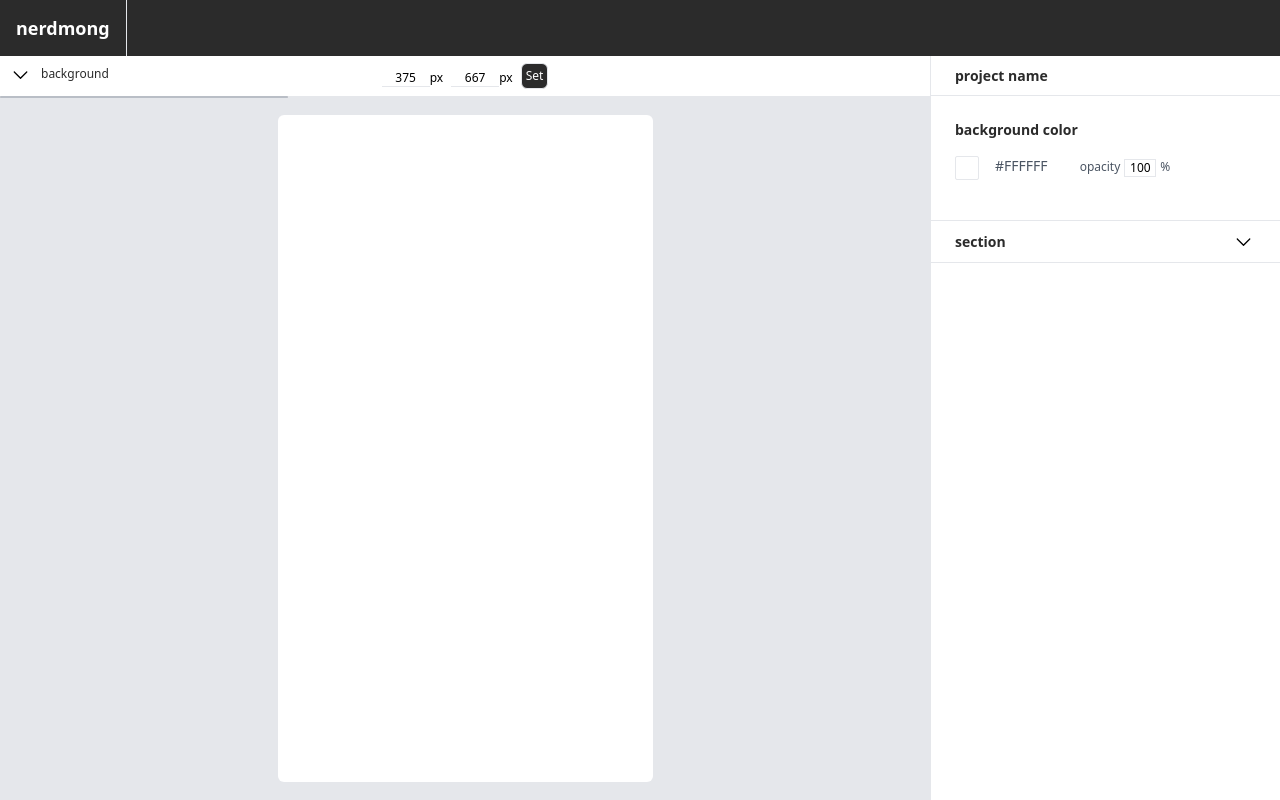
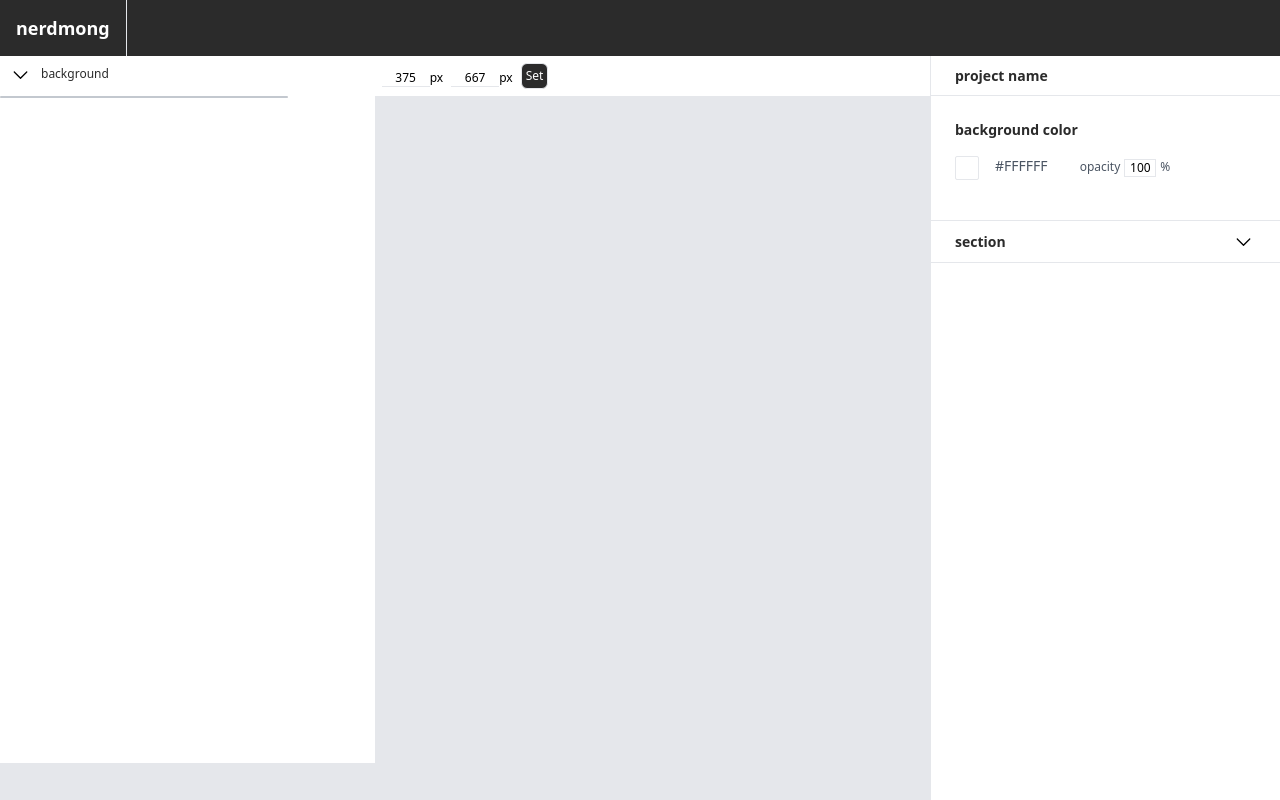
Before and after one commit to indeeeah/Editor, a Next.js app: page / in a window 1280 px wide. Built offline with nearby package versions, Linux system fonts and the light colour scheme.

Commit message:
캔버스 드래그 가능하게 작업

```diff
--- /dev/null
+++ b/src/components/Layout/DraggableCanvas.tsx
@@ -0,0 +1,114 @@
+'use client';
+
+import {
+  Dispatch,
+  MouseEvent,
+  ReactNode,
+  SetStateAction,
+  useEffect,
+  useRef,
+  useState,
+} from 'react';
+
+import { useBackgroundSize } from '@/providers/BackgroundSizeProvider';
+
+export default function DraggableCanvas({
+  type,
+  setWorkSheetSize,
+  children,
+}: {
+  type: 'viewer';
+  setWorkSheetSize?: Dispatch<
+    SetStateAction<{ width: number; height: number }>
+  >;
+  children: ReactNode;
+}) {
+  const { backgroundSize } = useBackgroundSize();
+
+  const canvasRef = useRef<HTMLDivElement>(null);
+
+  const [isDragging, setIsDragging] = useState(false);
+  const [startPos, setStartPos] = useState({ x: 0, y: 0 });
+
+  const canvasStyle = () => {
+    switch (type) {
+      case 'viewer':
+        return {
+          width: backgroundSize.width,
+          height: backgroundSize.height,
+        };
+      default:
+        break;
+    }
+  };
+
+  const handleMouseDown = (e: MouseEvent<HTMLDivElement>) => {
+    const canvas = canvasRef.current;
+    if (!canvas) return;
+
+    setIsDragging(true);
+    setStartPos({
+      x: e.clientX - canvas.offsetLeft,
+      y: e.clientY - canvas.offsetTop,
+    });
+
+    canvas.style.cursor = 'grabbing';
+  };
+
+  const handleMouseUp = () => {
+    setIsDragging(false);
+
+    if (canvasRef.current) {
+      canvasRef.current.style.cursor = 'grab';
+    }
+  };
+
+  const handleMouseMove = (e: MouseEvent<HTMLDivElement>) => {
+    const canvas = canvasRef.current;
+    if (!canvas || !isDragging) return;
+
+    const x = e.clientX - startPos.x;
+    const y = e.clientY - startPos.y;
+    canvas.style.left = `${x}px`;
+    canvas.style.top = `${y}px`;
+
+    if (!setWorkSheetSize || typeof setWorkSheetSize !== 'function') return;
+
+    setWorkSheetSize(prev => ({
+      width: Math.max(prev.width, x + canvas.offsetWidth),
+      height: Math.max(prev.height, y + canvas.offsetHeight),
+    }));
+  };
+
+  useEffect(() => {
+    const handleWindowMouseUp = () => {
+      setIsDragging(false);
+      if (canvasRef.current) {
+        canvasRef.current.style.cursor = 'grab';
+      }
+    };
+
+    window.addEventListener('mouseup', handleWindowMouseUp);
+
+    return () => {
+      window.removeEventListener('mouseup', handleWindowMouseUp);
+    };
+  }, []);
+
+  return (
+    <div
+      ref={canvasRef}
+      className="absolute flex items-center justify-center"
+      style={{
+        width: `${canvasStyle()?.width}px`,
+        height: `${canvasStyle()?.height}px`,
+        cursor: 'grab',
+      }}
+      onMouseDown={handleMouseDown}
+      onMouseUp={handleMouseUp}
+      onMouseMove={handleMouseMove}
+    >
+      {children}
+    </div>
+  );
+}
--- a/src/components/Viewer.tsx
+++ b/src/components/Viewer.tsx
@@ -29,7 +29,7 @@ export default function Viewer({ background }: ViewerProps) {
 
   return (
     <div
-      className="overflow-scroll rounded-md"
+      className="overflow-scroll"
       style={{
         width: backgroundSize.width,
         height: backgroundSize.height,
--- a/src/containers/Home/index.tsx
+++ b/src/containers/Home/index.tsx
@@ -2,6 +2,7 @@
 
 import { useState } from 'react';
 
+import DraggableCanvas from '@/components/Layout/DraggableCanvas';
 import Viewer from '@/components/Viewer';
 
 import Editor from './Editor';
@@ -12,13 +13,27 @@ export default function Home() {
     color: '#FFFFFF',
     opacity: 1,
   });
+  const [workSheetSize, setWorkSheetSize] = useState({
+    width: 1000,
+    height: 1000,
+  });
 
   return (
     <>
-      <div className="flex h-full grow flex-col bg-gray-primary">
+      <div className="flex h-full grow flex-col bg-gray-300">
         <Controller />
-        <div className="flex h-full items-center justify-center">
-          <Viewer background={background} />
+        <div className="relative flex h-full overflow-scroll">
+          <div
+            className="absolute flex bg-gray-primary"
+            style={{
+              width: `${workSheetSize.width}px`,
+              height: `${workSheetSize.height}px`,
+            }}
+          >
+            <DraggableCanvas type="viewer" setWorkSheetSize={setWorkSheetSize}>
+              <Viewer background={background} />
+            </DraggableCanvas>
+          </div>
         </div>
       </div>
       <Editor background={background} handleBackgroundChange={setBackground} />
```
